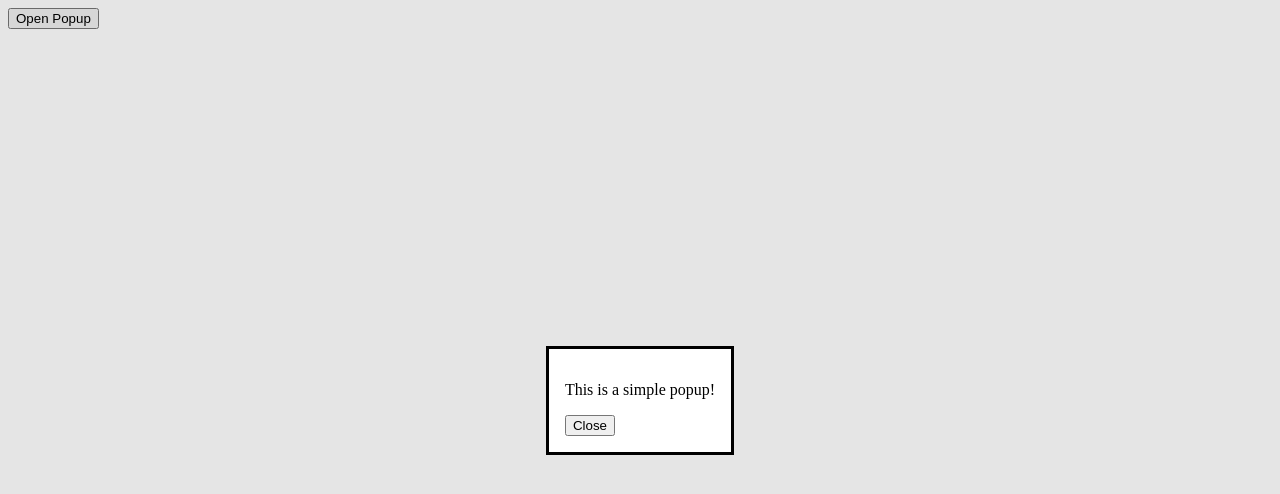
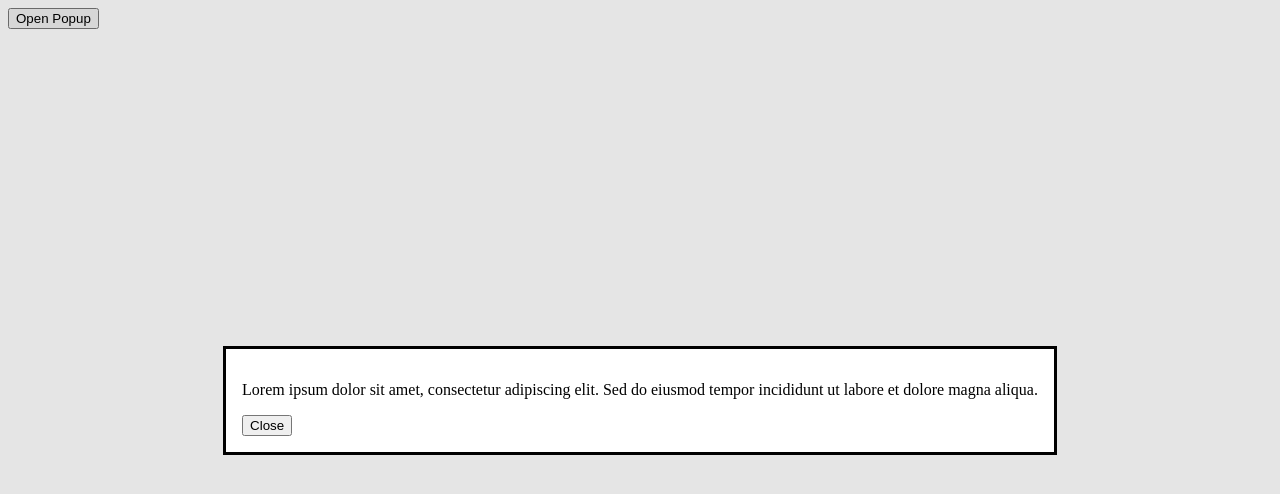
Before and after one commit to mumbojum2/testinghtml, a plain HTML site: page index.html in a window 1280 px wide. Both pictures are taken after a click on the button "Open Popup". Drawn offline with Linux system fonts and the light colour scheme.

Commit message:
Update index.html

```diff
--- a/index.html
+++ b/index.html
@@ -9,7 +9,7 @@
     <button id="openPopup">Open Popup</button>
 
     <dialog id="popupDialog">
-        <p>This is a simple popup!</p>
+        <p>Lorem ipsum dolor sit amet, consectetur adipiscing elit. Sed do eiusmod tempor incididunt ut labore et dolore magna aliqua.</p>
         <button id="closePopup">Close</button>
     </dialog>
 
```
